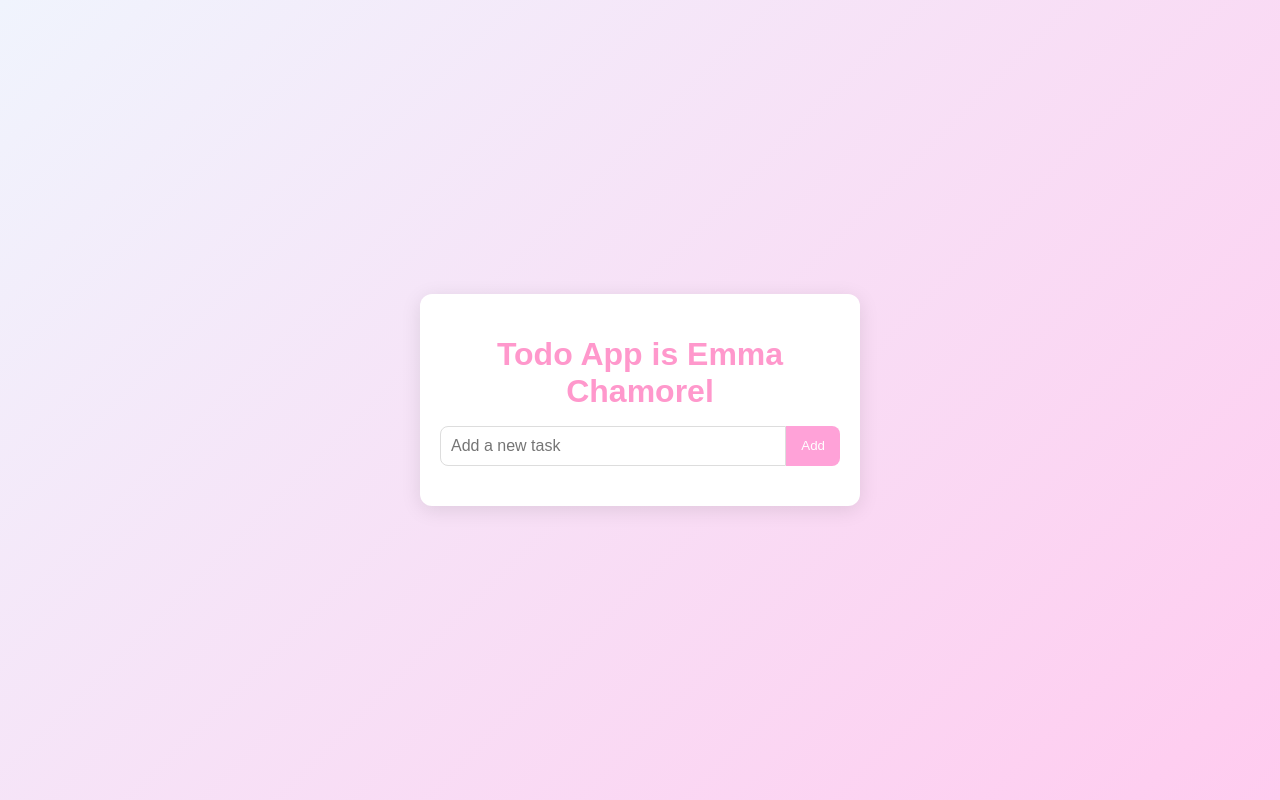
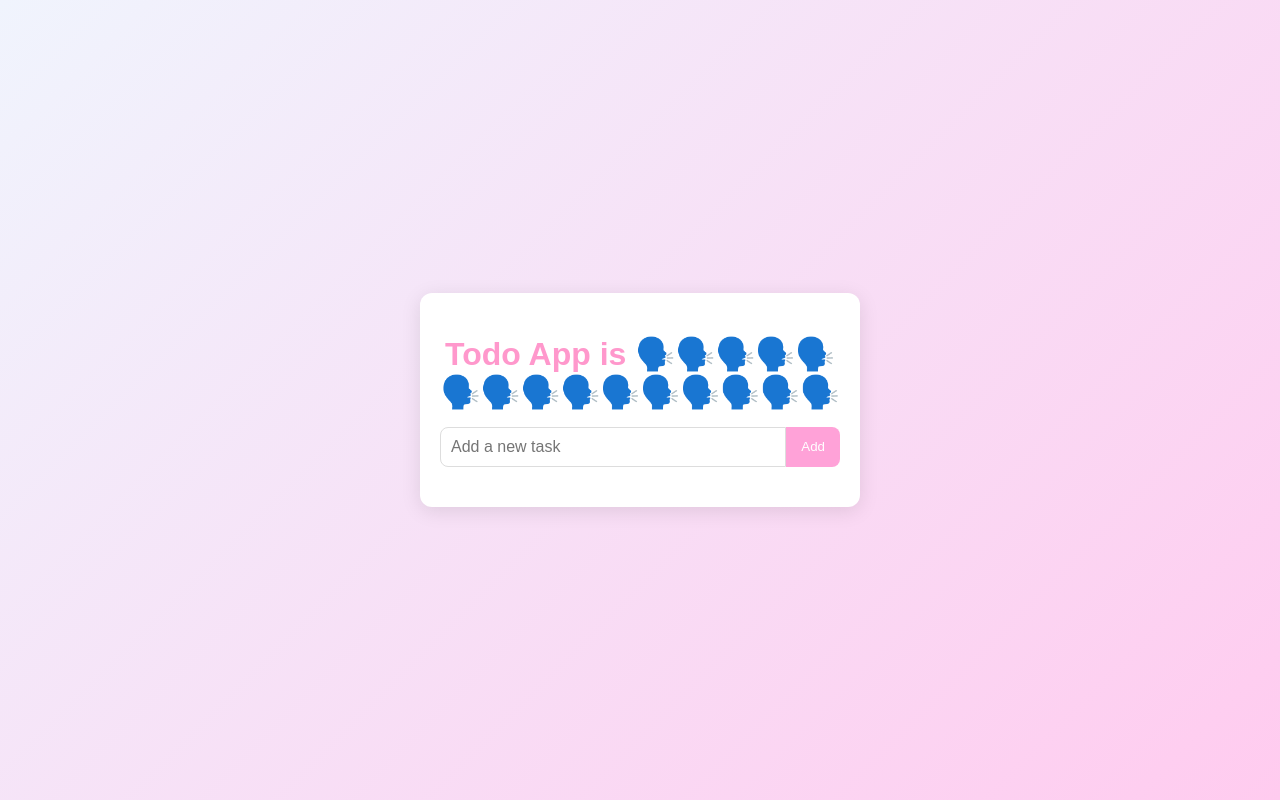
Before and after one commit to lefort-julie-emf/module210-todo-lj, a plain HTML site: page src/frontend/index.html in a window 1280 px wide. Drawn offline with nearby package versions, Linux system fonts and the light colour scheme; no server answers.

Commit message:
mjjzmhjmhjmhjmhjmh hhhhhhhh

```diff
--- a/src/frontend/index.html
+++ b/src/frontend/index.html
@@ -10,7 +10,7 @@
 </head>
 <body>
   <div class="app-container">
-    <h1>Todo App is Emma Chamorel</h1>
+    <h1>Todo App is 🗣️🗣️🗣️🗣️🗣️🗣️🗣️🗣️🗣️🗣️🗣️🗣️🗣️🗣️🗣️</h1>
     <form id="todo-form">
       <input type="text" id="todo-input" placeholder="Add a new task" required>
       <button type="submit">Add</button>
```
